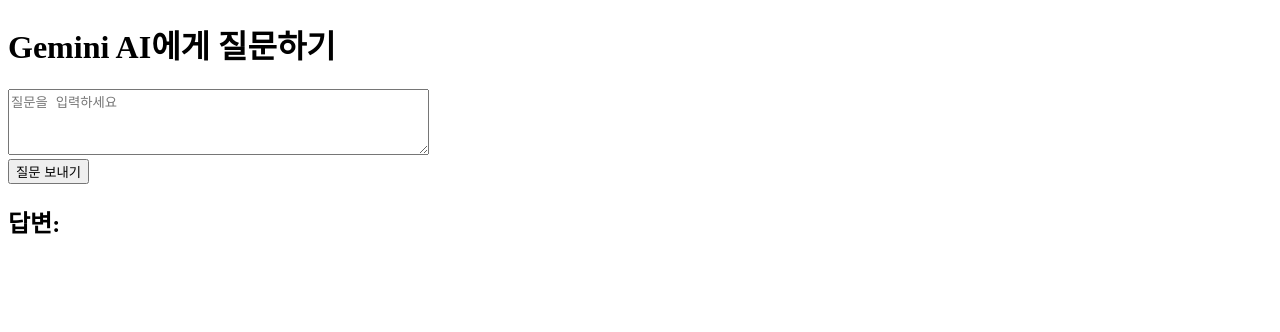
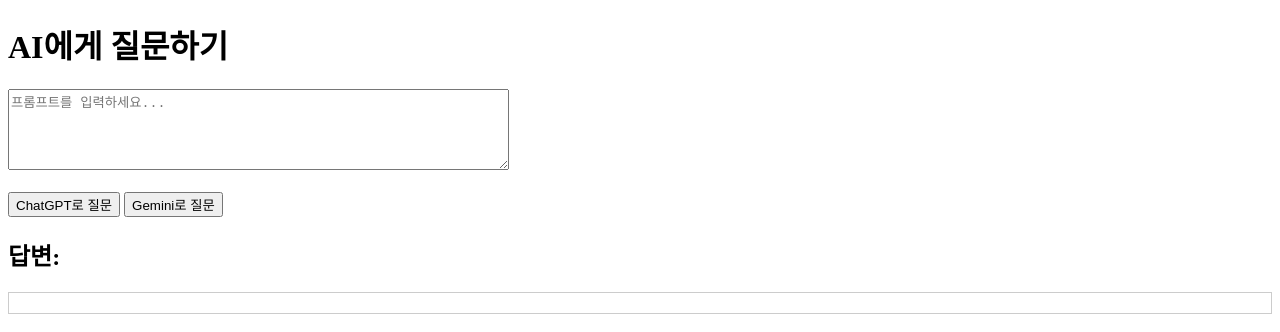
Before and after one commit to dureamPark/GE_Model, a website: page index.html in a window 1280 px wide. Drawn offline with Linux system fonts and the light colour scheme.

Commit message:
Seperate gemini and gpt js file.

```diff
--- a/index.html
+++ b/index.html
@@ -1,26 +1,47 @@
 <!DOCTYPE html>
-<html>
+<html lang="ko">
 <head>
   <meta charset="UTF-8">
-  <title>Gemini AI 질문</title>
+  <title>AI 이중 질문기</title>
 </head>
 <body>
-  <h1>Gemini AI에게 질문하기</h1>
-  <textarea id="question" placeholder="질문을 입력하세요" rows="4" cols="50"></textarea><br>
-  <button onclick="ask()">질문 보내기</button>
+  <h1>AI에게 질문하기</h1>
+
+  <textarea id="prompt" rows="5" cols="60" placeholder="프롬프트를 입력하세요..."></textarea><br><br>
+
+  <button onclick="askChatGPT()">ChatGPT로 질문</button>
+  <button onclick="askGemini()">Gemini로 질문</button>
+
   <h2>답변:</h2>
-  <div id="answer"></div>
+  <div id="response" style="white-space: pre-wrap; border: 1px solid #ccc; padding: 10px;"></div>
 
   <script>
-    async function ask() {
-      const question = document.getElementById('question').value;
-      const response = await fetch('http://localhost:3000/ask', {
+    async function askChatGPT() {
+      const prompt = document.getElementById("prompt").value;
+      const responseDiv = document.getElementById("response");
+
+      const res = await fetch('http://localhost:3001/chatgpt', {
         method: 'POST',
         headers: { 'Content-Type': 'application/json' },
-        body: JSON.stringify({ question })
+        body: JSON.stringify({ prompt })
       });
-      const data = await response.json();
-      document.getElementById('answer').innerText = data.answer || '오류 발생';
+
+      const data = await res.json();
+      responseDiv.innerText = data.answer || 'ChatGPT 응답 실패';
+    }
+
+    async function askGemini() {
+      const prompt = document.getElementById("prompt").value;
+      const responseDiv = document.getElementById("response");
+
+      const res = await fetch('http://localhost:3000/gemini', {
+        method: 'POST',
+        headers: { 'Content-Type': 'application/json' },
+        body: JSON.stringify({ prompt })
+      });
+
+      const data = await res.json();
+      responseDiv.innerText = data.answer || 'Gemini 응답 실패';
     }
   </script>
 </body>
```
Also changed, not shown: server_gpt.js (added, +37 -0 lines), server_gemini.js (renamed from server.js).
